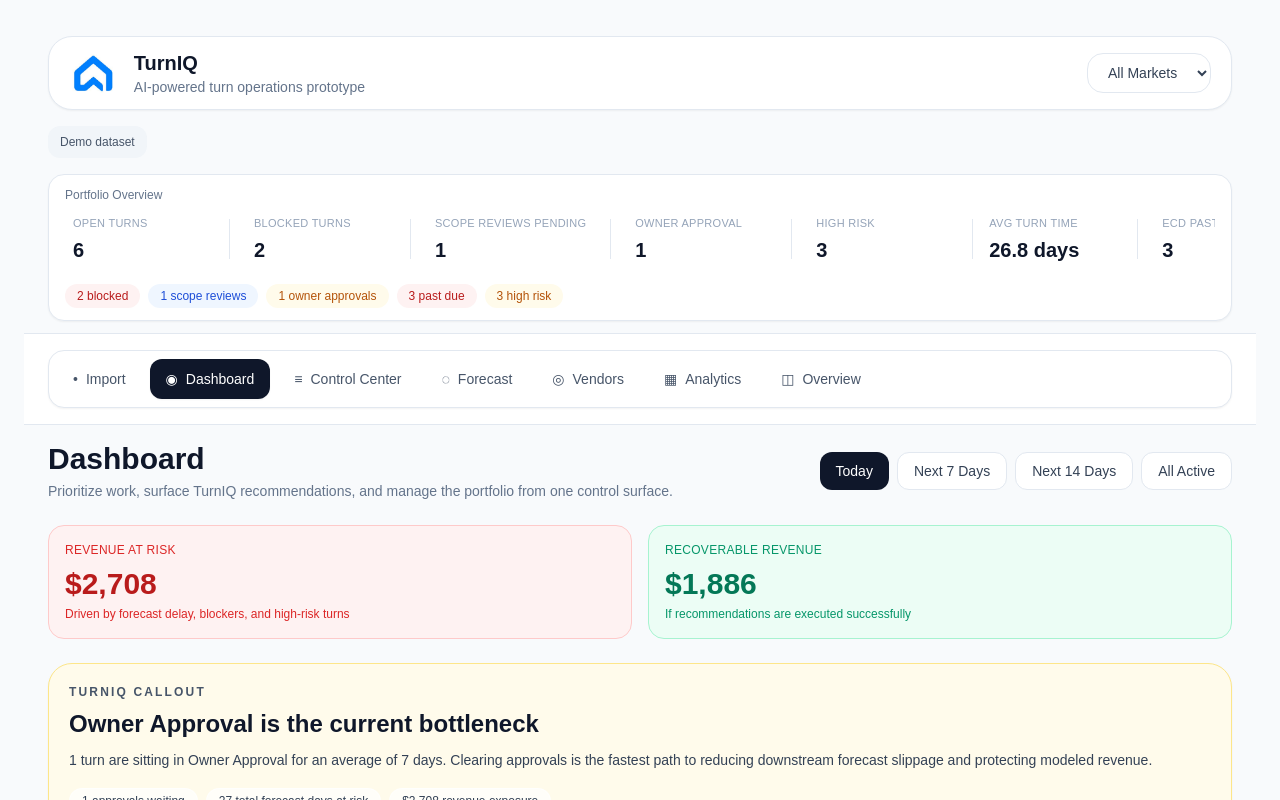
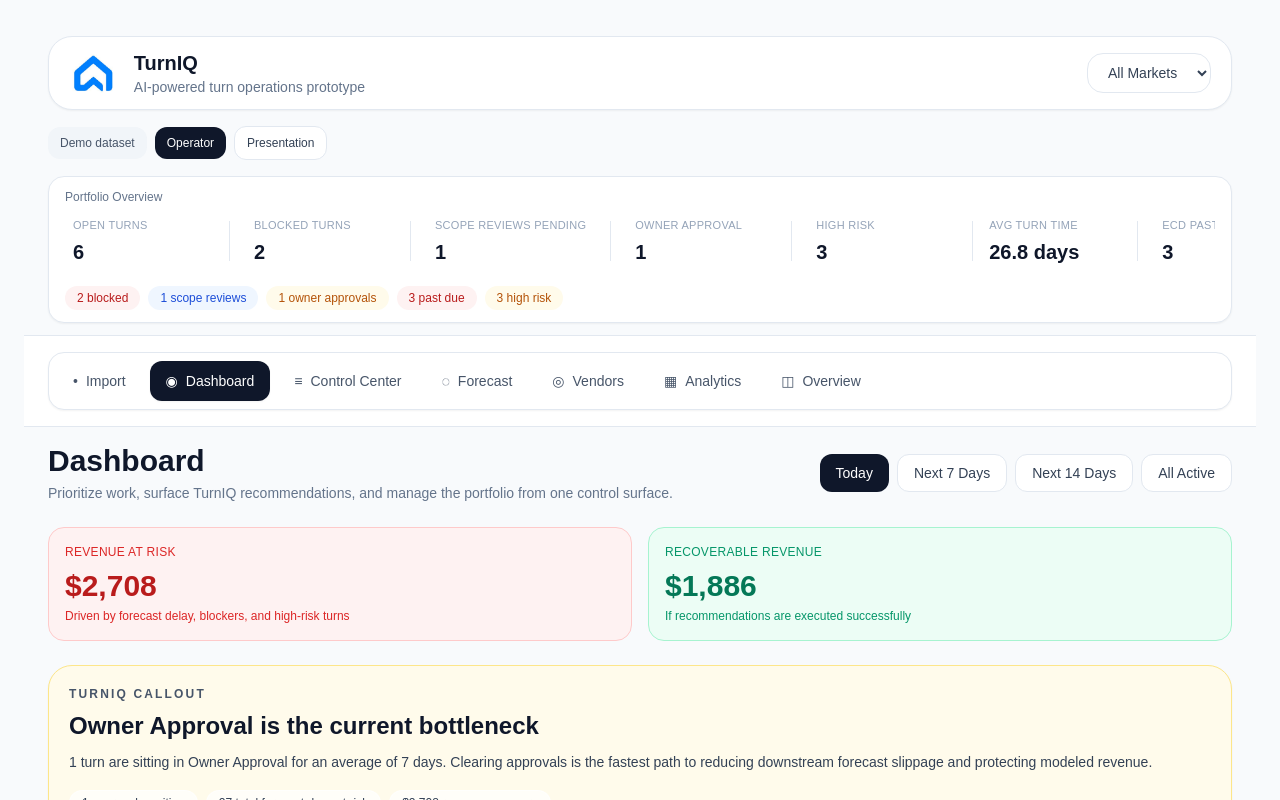
Before and after one commit to richbowen83/turniq-prototype, a Next.js app: page / in a window 1280 px wide. Shown: the top 800 px of the page. Built offline with nearby package versions, Linux system fonts and the light colour scheme.

Commit message:
Ship TurnIQ presentation mode for dashboard and forecast

```diff
--- a/app/page.js
+++ b/app/page.js
@@ -281,6 +281,7 @@
   const [lastUploadedCount, setLastUploadedCount] = useState(0);
   const [lastSkippedCount, setLastSkippedCount] = useState(0);
   const [lastImportTimestamp, setLastImportTimestamp] = useState(null);
+  const [mode, setMode] = useState("operator");
 
   useEffect(() => {
   if (!hasHydrated) return;
@@ -789,9 +790,35 @@
             markets={markets}
           />
 
-          <div className="flex items-center justify-between gap-3">
+          <div className="flex flex-wrap items-center justify-between gap-3">
+  <div className="flex items-center gap-2">
     <div className="rounded-xl bg-slate-100 px-3 py-2 text-xs text-slate-600">
       {activeDatasetLabel}
+    </div>
+
+    <div className="flex items-center gap-2">
+      <button
+        onClick={() => setMode("operator")}
+        className={`rounded-xl px-3 py-2 text-xs ${
+          mode === "operator"
+            ? "bg-slate-900 text-white"
+            : "border border-slate-200 bg-white text-slate-700 hover:bg-slate-50"
+        }`}
+      >
+        Operator
+      </button>
+
+      <button
+        onClick={() => setMode("presentation")}
+        className={`rounded-xl px-3 py-2 text-xs ${
+          mode === "presentation"
+            ? "bg-slate-900 text-white"
+            : "border border-slate-200 bg-white text-slate-700 hover:bg-slate-50"
+        }`}
+      >
+        Presentation
+      </button>
+    </div>
   </div>
 
   {lastImportTimestamp ? (
@@ -854,6 +881,7 @@
       <div className="mx-auto max-w-7xl px-6 py-4">
         {activeTab === "Dashboard" && (
           <DashboardTab
+            mode={mode}
             properties={filteredProperties}
             selectedProperty={selectedProperty}
             setSelectedPropertyId={setSelectedPropertyId}
@@ -899,6 +927,7 @@
 
         {activeTab === "Forecast" && (
   <ForecastTab
+    mode={mode}
     selectedProperty={selectedProperty}
     properties={filteredProperties}
     setSelectedPropertyId={setSelectedPropertyId}
@@ -940,6 +969,7 @@
 
         {activeTab === "Overview" && (
           <OverviewTab
+    mode={mode}
     properties={filteredProperties}
     kpis={kpis}
     selectedMarket={selectedMarket}
--- a/components/dashboard/DashboardTab.js
+++ b/components/dashboard/DashboardTab.js
@@ -150,7 +150,6 @@
   }));
 
   if (!rows.length) return null;
-
   return rows.sort((a, b) => b.avgDaysInStage - a.avgDaysInStage)[0];
 }
 
@@ -564,19 +563,40 @@
   const totalDaysAvoided = completed.reduce((sum, a) => sum + (a.daysAvoided || 0), 0);
   const totalVacancySaved = completed.reduce((sum, a) => sum + (a.vacancySavings || 0), 0);
   const impactedTurns = new Set(completed.map((a) => a.propertyId)).size;
-  const blockedCount = properties.filter((p) => p.turnStatus === "Blocked").length;
   const readinessLift = completed.reduce((sum, a) => sum + Math.max(0, a.readinessDelta || 0), 0);
 
   return {
     totalDaysAvoided,
     totalVacancySaved,
     impactedTurns,
-    blockedCount,
     readinessLift,
   };
 }
 
+function buildPresentationNarrative({
+  properties,
+  forecastSummary,
+  revenueImpact,
+  topStageBottleneck,
+}) {
+  const highRiskCount = properties.filter((p) => p.risk >= 75).length;
+  const blockedCount = properties.filter((p) => p.turnStatus === "Blocked").length;
+
+  return [
+    `${highRiskCount} turns are currently driving the majority of portfolio risk.`,
+    topStageBottleneck
+      ? `${topStageBottleneck.stage} is the primary bottleneck, averaging ${topStageBottleneck.avgDaysInStage} days in stage.`
+      : "No single bottleneck is dominating the workflow.",
+    `The portfolio is carrying ${forecastSummary.totalDelay} modeled delay days and $${revenueImpact.atRisk.toLocaleString()} of revenue exposure.`,
+    `Executing the recommended actions should recover a meaningful portion of that exposure and improve readiness across the queue.`,
+    blockedCount > 0
+      ? `${blockedCount} blocked turns need immediate intervention.`
+      : "There are no blocked turns currently preventing execution flow.",
+  ];
+}
+
 export default function DashboardTab({
+  mode,
   properties,
   selectedProperty,
   setSelectedPropertyId,
@@ -621,60 +641,6 @@
     [topStageBottleneck, properties]
   );
 
-  const callout = useMemo(
-    () =>
-      buildTurnIQCalloutV2({
-        properties: horizonProperties,
-        topStageBottleneck: derivedBottleneck,
-        actionHistory,
-        revenueImpact,
-      }),
-    [horizonProperties, derivedBottleneck, actionHistory, revenueImpact]
-  );
-
-  const impactBanner = useMemo(
-    () => buildImpactBanner(horizonProperties, actionHistory),
-    [horizonProperties, actionHistory]
-  );
-
-  const selectedForecast = selectedProperty ? buildForecast(selectedProperty) : null;
-  const selectedConfidenceMeta = selectedForecast
-    ? getConfidenceLabel(selectedForecast.forecastConfidence)
-    : { label: "—", tone: "blue" };
-
-  const actions = useMemo(() => generateActions(horizonProperties), [horizonProperties]);
-  const priorities = useMemo(() => buildPriorityItems(horizonProperties), [horizonProperties]);
-  const marketHealth = useMemo(
-    () => buildMarketHealth(properties.map((p) => ({ ...p, ...buildForecast(p) }))),
-    [properties]
-  );
-  const recommendations = useMemo(
-    () => buildRecommendations(horizonProperties),
-    [horizonProperties]
-  );
-  const performanceMetrics = useMemo(
-    () => buildPerformanceMetrics(actionHistory),
-    [actionHistory]
-  );
-
-  const previewAction = actions.find((a) => a.id === previewActionId) || actions[0] || null;
-
-  const activityFeed = useMemo(() => {
-    const noteEvents = notes.map((note, i) => ({
-      id: `note-${i}`,
-      type: "note",
-      text: note,
-    }));
-
-    const activityEvents = activity.map((item, i) => ({
-      id: `activity-${i}`,
-      type: "activity",
-      text: item,
-    }));
-
-    return [...activityEvents, ...noteEvents].reverse().slice(0, 8);
-  }, [notes, activity]);
-
   const forecastSummary = useMemo(() => {
     const total = horizonProperties.length || 1;
     const totalDelay = horizonProperties.reduce(
@@ -692,6 +658,71 @@
     };
   }, [horizonProperties]);
 
+  const callout = useMemo(
+    () =>
+      buildTurnIQCalloutV2({
+        properties: horizonProperties,
+        topStageBottleneck: derivedBottleneck,
+        actionHistory,
+        revenueImpact,
+      }),
+    [horizonProperties, derivedBottleneck, actionHistory, revenueImpact]
+  );
+
+  const impactBanner = useMemo(
+    () => buildImpactBanner(horizonProperties, actionHistory),
+    [horizonProperties, actionHistory]
+  );
+
+  const selectedForecast = selectedProperty ? buildForecast(selectedProperty) : null;
+  const selectedConfidenceMeta = selectedForecast
+    ? getConfidenceLabel(selectedForecast.forecastConfidence)
+    : { label: "—", tone: "blue" };
+
+  const actions = useMemo(() => generateActions(horizonProperties), [horizonProperties]);
+  const priorities = useMemo(() => buildPriorityItems(horizonProperties), [horizonProperties]);
+  const marketHealth = useMemo(
+    () => buildMarketHealth(properties.map((p) => ({ ...p, ...buildForecast(p) }))),
+    [properties]
+  );
+  const recommendations = useMemo(
+    () => buildRecommendations(horizonProperties),
+    [horizonProperties]
+  );
+  const performanceMetrics = useMemo(
+    () => buildPerformanceMetrics(actionHistory),
+    [actionHistory]
+  );
+
+  const presentationNarrative = useMemo(
+    () =>
+      buildPresentationNarrative({
+        properties: horizonProperties,
+        forecastSummary,
+        revenueImpact,
+        topStageBottleneck: derivedBottleneck,
+      }),
+    [horizonProperties, forecastSummary, revenueImpact, derivedBottleneck]
+  );
+
+  const previewAction = actions.find((a) => a.id === previewActionId) || actions[0] || null;
+
+  const activityFeed = useMemo(() => {
+    const noteEvents = notes.map((note, i) => ({
+      id: `note-${i}`,
+      type: "note",
+      text: note,
+    }));
+
+    const activityEvents = activity.map((item, i) => ({
+      id: `activity-${i}`,
+      type: "activity",
+      text: item,
+    }));
+
+    return [...activityEvents, ...noteEvents].reverse().slice(0, 8);
+  }, [notes, activity]);
+
   function logCompletedAction(target, action) {
     addActionHistory({
       kind: "completed",
@@ -907,10 +938,13 @@
         <div>
           <div className="text-3xl font-semibold text-slate-900">Dashboard</div>
           <div className="mt-1 text-sm text-slate-500">
-            Prioritize work, surface TurnIQ recommendations, and manage the portfolio from one control surface.
-          </div>
-        </div>
-
+            {mode === "presentation"
+              ? "Executive view of portfolio risk, revenue exposure, and recommended interventions."
+              : "Prioritize work, surface TurnIQ recommendations, and manage the portfolio from one control surface."}
+          </div>
+        </div>
+
+        {mode === "operator" ? (
           <div className="flex flex-wrap gap-2">
             {HORIZONS.map((item) => (
               <button
@@ -926,6 +960,9 @@
               </button>
             ))}
           </div>
+        ) : (
+          <Pill tone="blue">{selectedMarket === "All Markets" ? "Portfolio View" : selectedMarket}</Pill>
+        )}
       </div>
 
       <div
@@ -993,6 +1030,22 @@
         </div>
       ) : null}
 
+      {mode === "presentation" ? (
+        <div className="rounded-2xl border border-slate-200 bg-white p-5 shadow-sm">
+          <div className="text-xs font-semibold uppercase tracking-[0.18em] text-slate-500">
+            TurnIQ Narrative
+          </div>
+          <div className="mt-2 text-2xl font-semibold text-slate-900">
+            Where TurnIQ sees the opportunity
+          </div>
+          <div className="mt-4 space-y-2 text-sm leading-6 text-slate-700">
+            {presentationNarrative.map((line) => (
+              <div key={line}>• {line}</div>
+            ))}
+          </div>
+        </div>
+      ) : null}
+
       {impactBanner ? (
         <div className="rounded-2xl border border-emerald-200 bg-emerald-50 p-4">
           <div className="text-sm font-semibold uppercase tracking-wide text-emerald-800">
@@ -1064,14 +1117,19 @@
       <Card>
         <div className="mb-4 flex flex-wrap items-center justify-between gap-4">
           <div>
-            <div className="text-xl font-semibold text-slate-900">Recommended Actions</div>
+            <div className="text-xl font-semibold text-slate-900">
+              {mode === "presentation" ? "TurnIQ Recommended Interventions" : "Recommended Actions"}
+            </div>
             <div className="mt-1 text-sm text-slate-500">
-              AI-generated operator actions to reduce delay risk and keep turns moving.
+              {mode === "presentation"
+                ? "The highest-leverage actions to reduce delay and revenue exposure."
+                : "AI-generated operator actions to reduce delay risk and keep turns moving."}
             </div>
           </div>
           <Pill tone="blue">{actions.length} actions</Pill>
         </div>
 
+        {mode === "operator" ? (
           <div className="mb-4 flex flex-wrap gap-2">
             <button
               onClick={handleBatchResolveBlocked}
@@ -1092,9 +1150,10 @@
               Assign all vendorless turns
             </button>
           </div>
+        ) : null}
 
         <div className="grid gap-6 xl:grid-cols-12">
-          <div className="xl:col-span-8 space-y-3">
+          <div className={mode === "presentation" ? "xl:col-span-12 space-y-3" : "xl:col-span-8 space-y-3"}>
             {actions.map((action) => (
               <div
                 key={action.id}
@@ -1123,6 +1182,8 @@
                 </div>
 
                 <div className="flex gap-2">
+                  {mode === "operator" ? (
+                    <>
                       <button
                         onClick={() => handleActionResolve(action)}
                         className="rounded-xl bg-slate-900 px-4 py-2 text-sm text-white hover:bg-slate-800"
@@ -1135,11 +1196,21 @@
                       >
                         View
                       </button>
+                    </>
+                  ) : (
+                    <button
+                      onClick={() => handleActionView(action)}
+                      className="rounded-xl border border-slate-200 px-4 py-2 text-sm hover:bg-slate-50"
+                    >
+                      View driver
+                    </button>
+                  )}
                 </div>
               </div>
             ))}
           </div>
 
+          {mode === "operator" ? (
             <div className="xl:col-span-4">
               <Card className="h-full bg-slate-50">
                 <div className="text-lg font-semibold text-slate-900">Simulation Preview</div>
@@ -1196,6 +1267,7 @@
                 )}
               </Card>
             </div>
+          ) : null}
         </div>
       </Card>
 
@@ -1204,7 +1276,9 @@
           <Card className="h-full">
             <div className="mb-4 flex items-center justify-between gap-4">
               <div>
-                <div className="text-xl font-semibold text-slate-900">Priorities</div>
+                <div className="text-xl font-semibold text-slate-900">
+                  {mode === "presentation" ? "Priority Homes" : "Priorities"}
+                </div>
                 <div className="mt-1 text-sm text-slate-500">
                   Highest-urgency turns based on blockers, risk, and forecast pressure.
                 </div>
@@ -1283,6 +1357,7 @@
         </div>
       </div>
 
+      {mode === "operator" ? (
         <div className="grid gap-6 xl:grid-cols-12">
           <div className="xl:col-span-6">
             <Card className="h-full">
@@ -1485,7 +1560,9 @@
             </Card>
           </div>
         </div>
-
+      ) : null}
+
+      {mode === "operator" ? (
         <div className="grid gap-6 xl:grid-cols-12">
           <div className="xl:col-span-7">
             <Card className="h-full">
@@ -1547,7 +1624,9 @@
             </Card>
           </div>
         </div>
-
+      ) : null}
+
+      {mode === "operator" ? (
         <div className="grid items-start gap-6 xl:grid-cols-12">
           <div className="xl:col-span-7">
             <Card className="h-full">
@@ -1659,6 +1738,7 @@
             </Card>
           </div>
         </div>
+      ) : null}
     </div>
   );
 }
--- a/components/forecast/ForecastTab.js
+++ b/components/forecast/ForecastTab.js
@@ -383,6 +383,7 @@
 }
 
 export default function ForecastTab({
+  mode,
   selectedProperty,
   properties,
   setSelectedPropertyId,
@@ -392,7 +393,7 @@
   canUndoForecastAction,
   lastForecastUndoLabel,
 }) {
-  const [activeScenario, setActiveScenario] = useState("Base Case");
+  const [activeScenario, setActiveScenario] = useState("Optimized Case");
   const [fixAllMessage, setFixAllMessage] = useState("");
 
   const forecastRows = useMemo(
@@ -440,8 +441,7 @@
     return {
       totalDelay,
       revenueProtected,
-      daysSaved:
-        summary.totalDelay - totalDelay,
+      daysSaved: summary.totalDelay - totalDelay,
     };
   }, [forecastRows, summary.totalDelay]);
 
@@ -567,6 +567,33 @@
           </button>
         </div>
       </div>
+
+      {mode === "presentation" ? (
+        <div className="rounded-3xl border border-emerald-200 bg-emerald-50 p-6 shadow-sm">
+          <div className="text-xs font-semibold uppercase tracking-[0.18em] text-emerald-800">
+            Forecast Impact
+          </div>
+          <div className="mt-2 text-3xl font-semibold text-slate-900">
+            TurnIQ can recover {optimizedPortfolioSummary.daysSaved} delay days
+          </div>
+          <div className="mt-2 text-sm leading-6 text-slate-700">
+            Under the optimized scenario, the portfolio moves from {summary.totalDelay} modeled delay
+            days to {optimizedPortfolioSummary.totalDelay}. That represents approximately $
+            {optimizedPortfolioSummary.revenueProtected.toLocaleString()} of vacancy impact protected.
+          </div>
+          <div className="mt-4 flex flex-wrap gap-2">
+            <div className="rounded-full border border-white/60 bg-white/70 px-3 py-1 text-xs text-slate-700">
+              Base delay: {summary.totalDelay}d
+            </div>
+            <div className="rounded-full border border-white/60 bg-white/70 px-3 py-1 text-xs text-slate-700">
+              Optimized delay: {optimizedPortfolioSummary.totalDelay}d
+            </div>
+            <div className="rounded-full border border-white/60 bg-white/70 px-3 py-1 text-xs text-slate-700">
+              Revenue at risk: ${portfolioRevenueImpact.atRisk.toLocaleString()}
+            </div>
+          </div>
+        </div>
+      ) : null}
 
       {canUndoForecastAction && lastForecastUndoLabel ? (
         <div className="rounded-2xl border border-amber-200 bg-amber-50 p-4 text-sm text-amber-800">
@@ -707,7 +734,7 @@
                     </div>
                   </div>
 
-                  {scenario.name !== "Base Case" ? (
+                  {mode === "operator" && scenario.name !== "Base Case" ? (
                     <div className="mt-4">
                       <button
                         onClick={() => commitScenario(currentSelected, scenario.name)}
@@ -727,11 +754,15 @@
           </Card>
 
           <div className="grid gap-6 xl:grid-cols-12">
-            <div className="xl:col-span-8">
+            <div className={mode === "presentation" ? "xl:col-span-12" : "xl:col-span-8"}>
               <Card className="h-full">
-                <div className="text-xl font-semibold text-slate-900">Scenario Queue</div>
+                <div className="text-xl font-semibold text-slate-900">
+                  {mode === "presentation" ? "Portfolio Scenario Comparison" : "Scenario Queue"}
+                </div>
                 <div className="mt-1 text-sm text-slate-500">
-                  Each row shows base case plus optimized and worst-case alternatives.
+                  {mode === "presentation"
+                    ? "Base, optimized, and downside scenarios across the portfolio."
+                    : "Each row shows base case plus optimized and worst-case alternatives."}
                 </div>
 
                 <div className="mt-5 overflow-x-auto">
@@ -743,7 +774,9 @@
                         <th className="px-3 py-2 font-medium">Optimized</th>
                         <th className="px-3 py-2 font-medium">Worst</th>
                         <th className="px-3 py-2 font-medium">$ Protected</th>
+                        {mode === "operator" ? (
                           <th className="px-3 py-2 font-medium">Action</th>
+                        ) : null}
                       </tr>
                     </thead>
                     <tbody>
@@ -804,6 +837,7 @@
                                 ${row.revenueProtected.toLocaleString()}
                               </td>
 
+                              {mode === "operator" ? (
                                 <td className="px-3 py-3">
                                   <div className="flex flex-col gap-2">
                                     <button
@@ -820,6 +854,7 @@
                                     </button>
                                   </div>
                                 </td>
+                              ) : null}
                             </tr>
                           );
                         })}
@@ -829,6 +864,7 @@
               </Card>
             </div>
 
+            {mode === "operator" ? (
               <div className="xl:col-span-4">
                 <Card className="h-full">
                   <div className="flex items-start justify-between gap-4">
@@ -943,8 +979,21 @@
                   ) : null}
                 </Card>
               </div>
+            ) : null}
           </div>
         </>
+      ) : null}
+
+      {mode === "presentation" ? (
+        <Card>
+          <div className="text-xl font-semibold text-slate-900">TurnIQ Narrative</div>
+          <div className="mt-2 text-sm leading-6 text-slate-700">
+            The optimized scenario demonstrates how the portfolio can move from modeled slippage to
+            a tighter execution path by focusing on approvals, blockers, and vendor ownership. The
+            goal is not just better forecast accuracy — it is measurable reduction in delay days and
+            revenue exposure.
+          </div>
+        </Card>
       ) : null}
 
       <div className="grid gap-6 xl:grid-cols-12">
```
Lines whose indentation alone changed are shown as unchanged.
